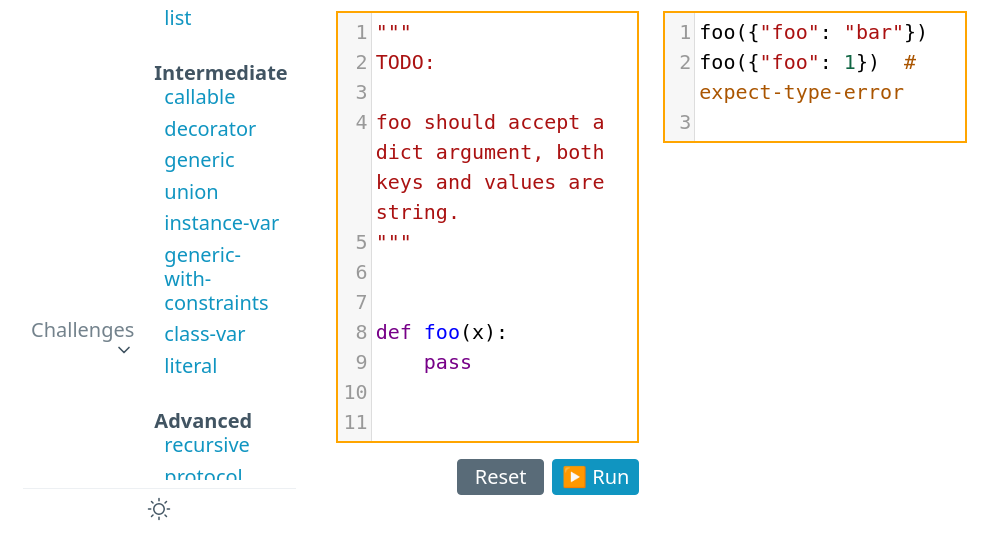
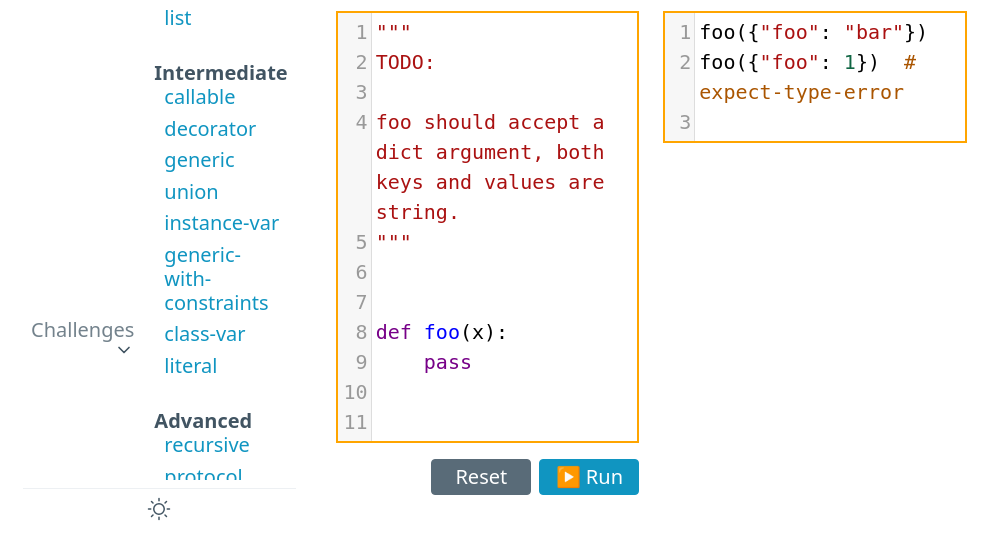
Before and after one commit to laike9m/Python-Type-Challenges, a Flask app: a page that uses templates/challenge.html in a window 1280 px wide. Shown: the part 259-800 px from the top of the page, without its empty margins (145-1143 px from the left). Run offline with Flask 3, Linux system fonts and the light colour scheme.

Commit message:
Adjust width of editor-actions button.

```diff
--- a/templates/challenge.html
+++ b/templates/challenge.html
@@ -84,12 +84,12 @@
       justify-content: flex-end;
       align-self: flex-end;
       gap: 8px;
-      width: 60%;
     }
 
     .editor-actions button {
       padding: 2px 4px;
       border-radius: 4px;
+            width: 100px;
     }
 
     .tests-result-container {
```
